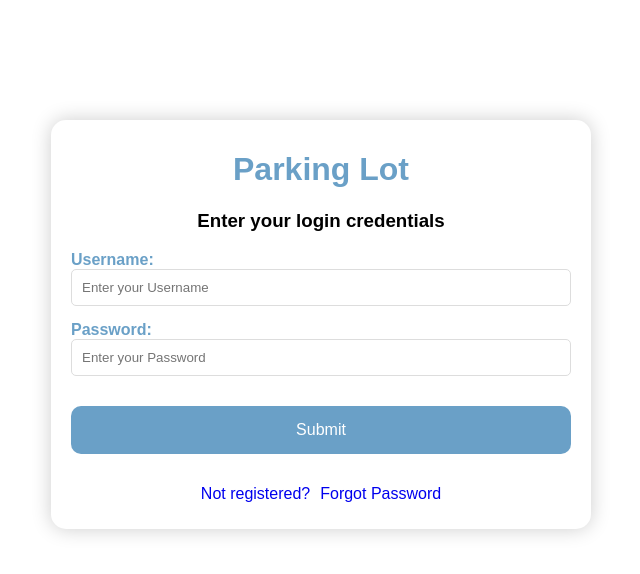
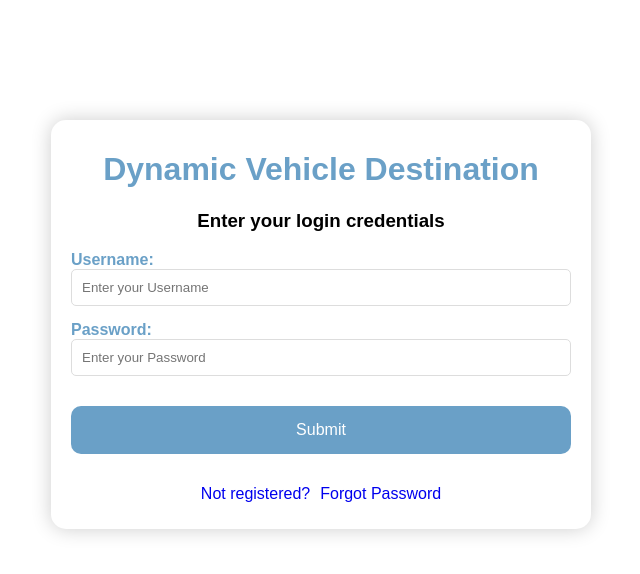
Before and after one commit to vipultyagi07/parking_lot_ui, a React (Create React App) app: page / in a window 1280 px wide. Shown: the top 574 px of the page, without its empty margins (397-1037 px from the left). Built offline with nearby package versions, Linux system fonts and the light colour scheme.

Commit message:
ADDED:: name of the project 1

```diff
--- a/src/component/Login.js
+++ b/src/component/Login.js
@@ -71,7 +71,7 @@ function Login() {
         ""
       ) : (
         <div className="main">
-          <h1>Parking Lot</h1>
+          <h1>Dynamic Vehicle Destination</h1>
           {error && <div style={{ color: "red", margin: "10px" }}>{error}</div>}
           <h3>Enter your login credentials</h3>
           <form onSubmit={handleSubmit}>
--- a/src/component/SendOtp.js
+++ b/src/component/SendOtp.js
@@ -57,7 +57,7 @@ function SendOtp() {
         ""
       ) : (
         <div className="main">
-          <h1>Parking Lot</h1>
+          <h1>Dynamic Vehicle Destination</h1>
           {error && <div style={{ color: "red", margin: "10px" }}>{error}</div>}
           <h3>Enter your registered email</h3>
           <form onSubmit={handleSubmit}>
--- a/src/component/SetNewPassword.js
+++ b/src/component/SetNewPassword.js
@@ -71,7 +71,7 @@ function SetNewPassword() {
 
   return (
     <div className="main">
-      <h1>Parking Lot</h1>
+      <h1>Dynamic Vehicle Destination</h1>
       {error && <div style={{ color: "red", margin: "10px" }}> {error} </div>}
       {showBanner && (
         <div style={{ color: "green", margin: "10px" }}>
--- a/src/component/VerifyOtp.js
+++ b/src/component/VerifyOtp.js
@@ -60,7 +60,7 @@ function VerifyOtp() {
   return (
     <div className="main">
       <div className="otp-container">
-        <h1>Parking Lot</h1>
+        <h1>Dynamic Vehicle Destination</h1>
         {error && <div className="error-message">{error}</div>}
         {showBanner && (
           <div style={{ color: "green", margin: "10px" }}>
--- a/src/resources/Feature.html
+++ b/src/resources/Feature.html
@@ -4,7 +4,7 @@
 <head>
     <meta charset="UTF-8">
     <meta name="viewport" content="width=device-width, initial-scale=1.0">
-    <title>Parking Lot Management</title>
+    <title>Dynamic Vehicle Destination Management</title>
     <link rel="stylesheet" href="Feature.css">
 </head>
 
--- a/src/resources/FindSpot.html
+++ b/src/resources/FindSpot.html
@@ -4,7 +4,7 @@
 <head>
     <meta charset="UTF-8">
     <meta name="viewport" content="width=device-width, initial-scale=1.0">
-    <title>Parking Lot Booking</title>
+    <title>Dynamic Vehicle Destination Booking</title>
     <link rel="stylesheet" href="Feature.css">
 </head>
 
--- a/src/templates/RegistrationFormTemplate.js
+++ b/src/templates/RegistrationFormTemplate.js
@@ -18,7 +18,7 @@ const RegistrationForm = ({
   handleRegisterSubmit,
 }) => (
   <div className="main1">
-    <h1>Parking Lot Registration</h1>
+    <h1>Dynamic Vehicle Destination Registration</h1>
     {error && <div style={{color:'red', margin: '10px'}}> {error} </div>}
     <h3>Enter your registration details</h3>
     <form onSubmit={handleRegisterSubmit}>
```
